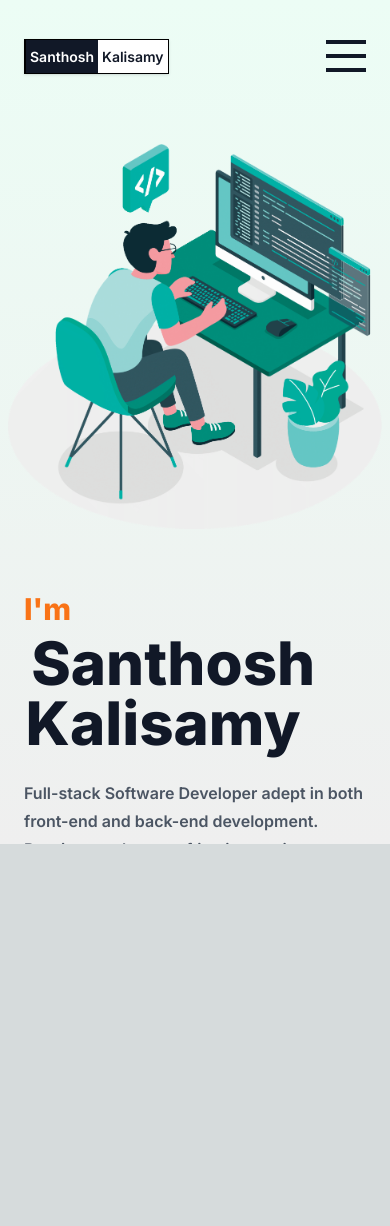
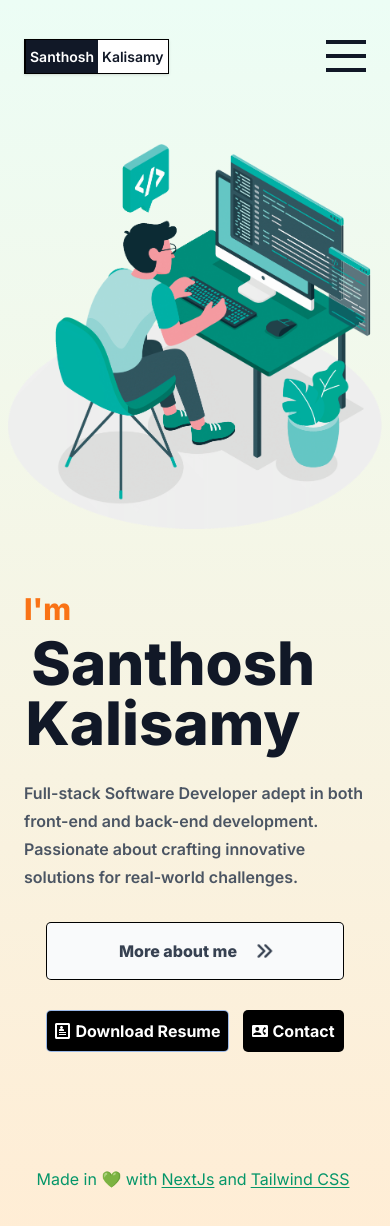
Before and after one commit to santhoshkalisamy/portfolio, a Next.js app: page / in a window 390 px wide. Shown: the top 1226 px of the page. Before the commit the page ends 844 px from the top, so only its background shows below. Built offline with nearby package versions, Linux system fonts and the light colour scheme.

Commit message:
gradient change

```diff
--- a/src/app/layout.tsx
+++ b/src/app/layout.tsx
@@ -33,7 +33,7 @@ export default function RootLayout({
             <link rel="icon" href="/favicon.ico" />
         </Head>
         <body className={`${inter.className} ${poppins.variable}` }>
-        <div className="h-screen overflow-auto lg:h-screen p-2 w-full flex flex-col justify-start bg-gradient-to-b from-emerald-50 to-[rgb(239,239,239)]"> {/*to-[rgb(239,239,239)]*/}
+        <div className="h-full md:h-screen md:overflow-auto p-2 w-full flex flex-col justify-start bg-gradient-to-b from-emerald-50 to-orange-100"> {/*to-[rgb(239,239,239)]*/}
             <div>
                 <Navbar/>
             </div>
--- a/src/components/Footer.tsx
+++ b/src/components/Footer.tsx
@@ -2,7 +2,7 @@ import React from 'react';
 
 const Footer = () => {
     return (
-        <footer className="w-full h-24 flex flex-row items-center justify-center">
+        <footer className="w-full mt-10 h-24 flex flex-row items-center justify-center">
             <h1 className="text-emerald-600">Made in 💚 with
                 <a className="underline underline-offset-2 mx-1" target="_blank" href="https://nextjs.org/">NextJs</a>
                 and
```
